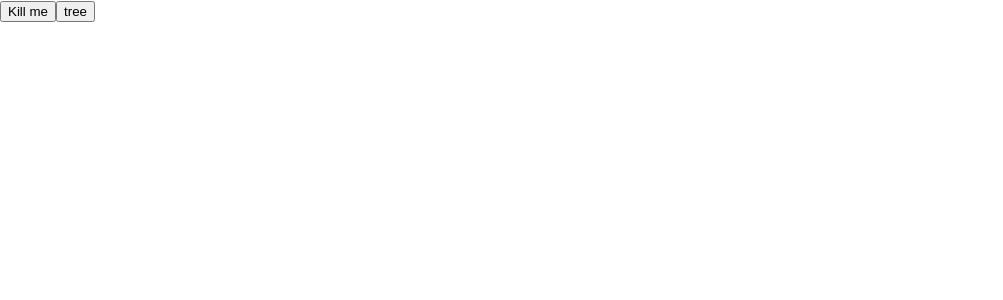
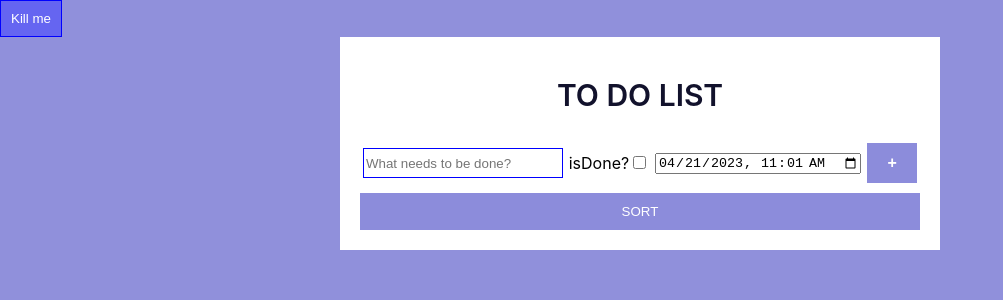
Before and after one commit to ElmiraDzhy/ReactIntro, a React (Create React App) app: page / in a window 1280 px wide. Shown: the top 300 px of the page, without its empty margins (0-1003 px from the left). Built offline with nearby package versions, Linux system fonts and the light colour scheme.

Commit message:
Resolve validation task

```diff
--- a/src/App.js
+++ b/src/App.js
@@ -1,5 +1,5 @@
 import React from "react";
-import Tree from "./components/Tree";
+import ToDoList from "./components/ToDoList";
 
 class App extends React.Component {
 	constructor(props) {
@@ -21,7 +21,7 @@ class App extends React.Component {
 		return (
 			<>
 				<button onClick={this.onClick}>Kill me</button>
-				{isRendering ? <Tree /> : null}
+				{<ToDoList/>}
 			</>
 		);
 	}
--- a/src/components/ToDoList/ToDoForm/ToDoForm.module.css
+++ b/src/components/ToDoList/ToDoForm/ToDoForm.module.css
@@ -21,3 +21,17 @@
 
   border: 1px solid rgb(140, 140, 219);
 }
+
+.inputValid{
+ border: 1px solid blue;
+}
+
+.inputInalid{
+ border: 1px solid rgb(255, 30, 0);
+
+}
+
+.dataInvalid{
+ border: 1px solid rgb(255, 30, 0);
+
+}
--- a/src/components/ToDoList/ToDoForm/index.jsx
+++ b/src/components/ToDoList/ToDoForm/index.jsx
@@ -1,39 +1,67 @@
-import React, { Component } from "react";
-import { format } from "date-fns";
-import styles from "./ToDoForm.module.css";
+import React, { Component } from 'react';
+import { format, isBefore , parseISO} from 'date-fns';
+import styles from './ToDoForm.module.css';
+import classNames from 'classnames';
 export default class ToDoForm extends Component {
   constructor(props) {
     super(props);
 
     this.state = {
-			toDoItem: "",
+      toDoItem: '',
       isDone: false,
       time: new Date(),
+      isInputValid: true,
+      isDataValid: true,
     };
   }
 
-	submitHandler = (e) => {
+  submitHandler = e => {
+    const { isDataValid, isInputValid } = this.state;
     e.preventDefault();
+    if (isDataValid && isInputValid) {
       this.props.callback(this.state);
+    } else {
+      alert('Input valid data')
+    }
   };
 
   generalHandler = ({ target }) => {
     switch (target.type) {
-			case "text": {
+      case 'text': {
+        if (target.value.includes(' ')) {
+          this.setState({
+            isInputValid: false,
+          });
+        } else {
+          this.setState({
+            isInputValid: true,
+          })
+        }
+
         this.setState({
           toDoItem: target.value,
         });
         break;
       }
 
-			case "checkbox": {
+      case 'checkbox': {
         this.setState(() => ({
           isDone: target.checked,
         }));
         break;
       }
 
-			case "datetime-local": {
+      case 'datetime-local': {
+        if (isBefore(new Date(target.value), new Date())) {
+          this.setState({
+            isDataValid: false,
+          });
+        } else {
+          this.setState({
+            isDataValid: true,
+          })
+        }
+
         this.setState({
           time: new Date(target.value),
         });
@@ -45,20 +73,26 @@ export default class ToDoForm extends Component {
   };
 
   render() {
-		const { toDoItem, time, isDone } = this.state;
+    const { toDoItem, time, isDone, isInputValid , isDataValid} = this.state;
+    const className = classNames([styles.inputTodo], {
+      [styles.inputInalid]: !isInputValid,
+      [styles.inputValid]: isInputValid,
+    } );
+    const dataClassName = classNames(
+      {[styles.dataInvalid]: !isDataValid,}
+    )
 
     return (
       <>
-				<form
-					onSubmit={this.submitHandler}
-					className={styles.container}>
+        <form onSubmit={this.submitHandler} className={styles.container}>
           <input
             name="toDoItem"
             type="text"
             value={toDoItem}
-						onChange={ this.generalHandler }
-						className={ styles.inputTodo }
+            onChange={this.generalHandler}
+            className={className}
             placeholder="What needs to be done?"
+            autoFocus
           />
 
           <label>
@@ -74,8 +108,9 @@ export default class ToDoForm extends Component {
           <input
             name="time"
             type="datetime-local"
-						value={format(time, "yyyy-MM-dd hh:mm")}
-						onChange={this.generalHandler}
+            value={format(time, 'yyyy-MM-dd hh:mm')}
+            onChange={ this.generalHandler }
+            className={dataClassName}
           />
           <button className={styles.addBtn}>+</button>
         </form>
```
Lines whose indentation alone changed are shown as unchanged.
